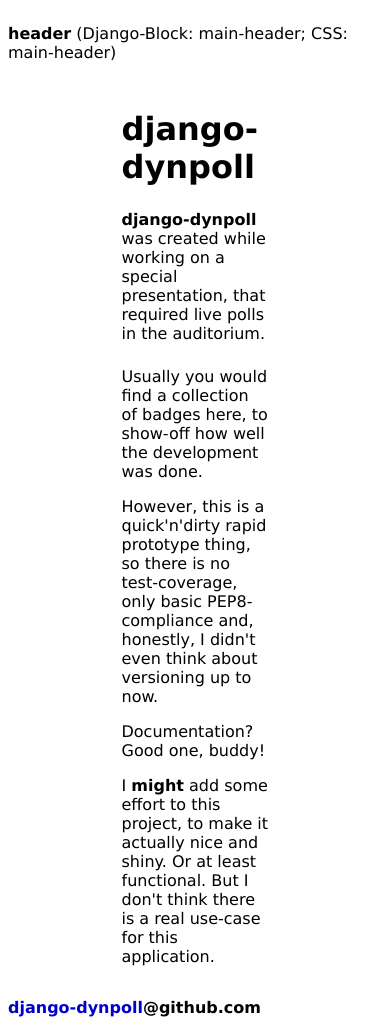
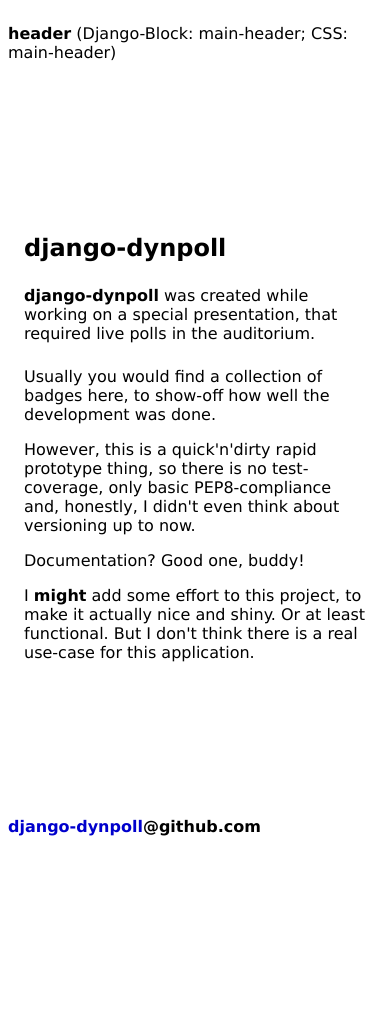
Before and after one commit to Mischback/django-dynpoll, a Django app: template dynpoll/templates/dynpoll/base.html in a window 390 px wide. After the commit the page ends 836 px from the top, so only its background shows below. Run offline with Django 3.2, Linux system fonts and the light colour scheme; the template is opened without the code that fills it, so the values that code supplies are empty.

Commit message:
Seperated mobile and normal grid

```diff
--- a/dynpoll/static/dynpoll/style.css
+++ b/dynpoll/static/dynpoll/style.css
@@ -24,7 +24,7 @@
 }
 
 h1 {
-    font-size: 2rem;
+    font-size: 1.5rem;
 }
 
 h2 {
--- a/dynpoll/static/grid.css
+++ b/dynpoll/static/grid.css
@@ -6,15 +6,24 @@
     display: grid;
     grid-gap: 0 0;
     /* grid-column-gap: 0; grid-row-gap: 0; */
-    grid-template-columns: 1fr 2fr 1fr;
     grid-template-rows: auto 1fr auto;
     grid-template-areas:
-    "header  header  header"
-    ".       content ."
-    "footer  footer  footer";
+    "header"
+    "content"
+    "footer";
     height: 100vh;
     margin: 0;
     padding: 0;
+}
+
+@media only screen and (min-width: 992px) {
+    body {
+        grid-template-columns: 1fr 4fr 1fr;
+        grid-template-areas:
+            "header  header  header"
+            ".       content ."
+            "footer  footer  footer";
+    }
 }
 
 .main-content {
```
